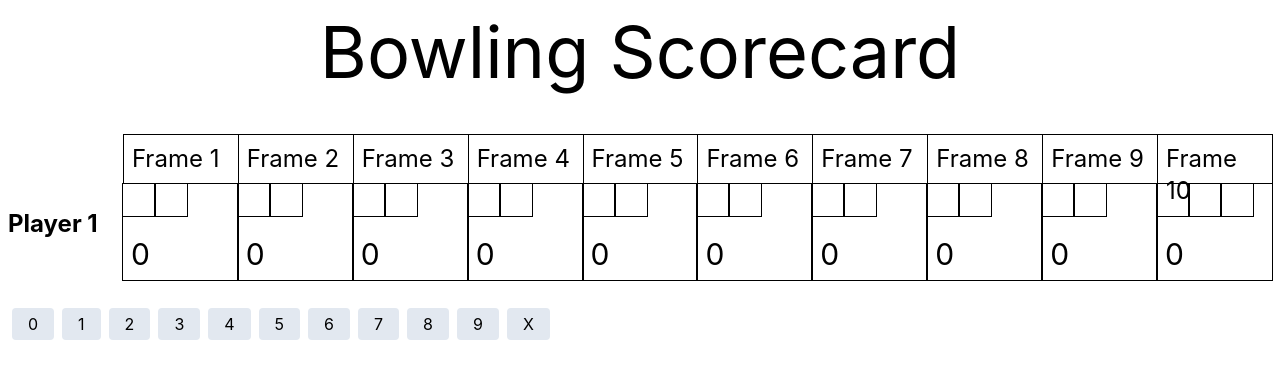
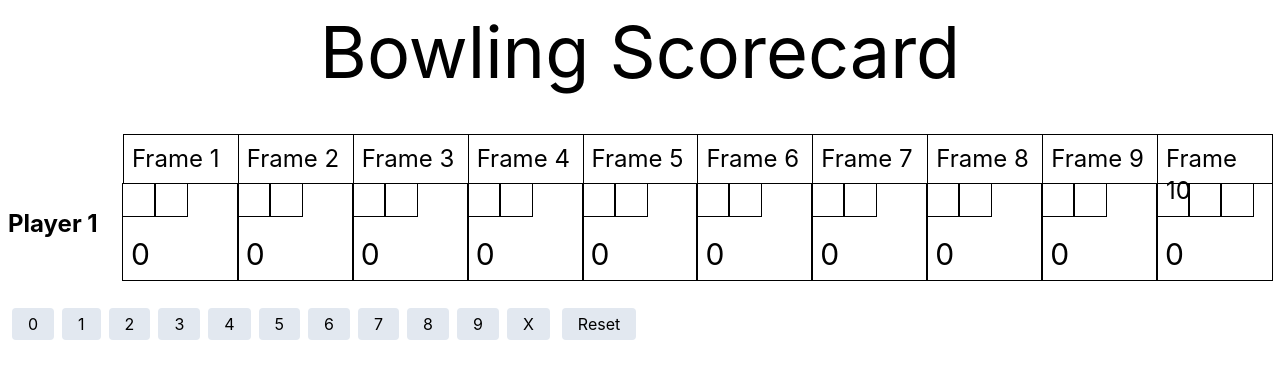
Before and after one commit to puyanwei/bowling-score-card, a Next.js app: page / in a window 1280 px wide. Shown: the top 378 px of the page. Built offline with nearby package versions, Linux system fonts and the light colour scheme.

Commit message:
Add initial render test, added reset button

```diff
--- a/components/BowlingPage.tsx
+++ b/components/BowlingPage.tsx
@@ -30,9 +30,16 @@ export function BowlingPage() {
     setIsFirstBowl(!isFirstBowl)
     if (isFirstBowl === false) setFrameNumber(frameNumber + 1)
   }
-  console.log({ remainingPins })
+
+  function reset() {
+    setScoreCard(initialScoreCard)
+    setIsFirstBowl(true)
+    setFrameNumber(0)
+    setRemainingPins(10)
+  }
+
   return (
-    <>
+    <div data-testid='bowling-page'>
       <h1 className='mt-4 text-center text-7xl'>Bowling Scorecard</h1>
       {scoreCard.map((player, index) => (
         <Player scoreCard={player} key={index} />
@@ -49,8 +56,14 @@ export function BowlingPage() {
             {score}
           </button>
         ))}
+        <button
+          className='px-4 py-1 mx-2 rounded bg-slate-200 hover:bg-slate-800 hover:text-white'
+          onClick={() => reset()}
+        >
+          Reset
+        </button>
       </div>
-    </>
+    </div>
   )
 }
 
--- a/components/Frame.tsx
+++ b/components/Frame.tsx
@@ -24,20 +24,20 @@ export const Frame = ({
       data-testid={testId}
     >
       <div className='flex'>
-        <span data-testId='first-bowl' className={bowlStyle}>
+        <span data-testid='first-bowl' className={bowlStyle}>
           {first}
         </span>
-        <span data-testId='second-bowl' className={bowlStyle}>
+        <span data-testid='second-bowl' className={bowlStyle}>
           {second}
         </span>
         {isTenthFrame && (
-          <span data-testId='third-bowl' className={bowlStyle}>
+          <span data-testid='third-bowl' className={bowlStyle}>
             {third}
           </span>
         )}
       </div>
       <div className='flex flex-grow' />
-      <div data-testId='total-score' className='p-2 text-3xl'>
+      <div data-testid='total-score' className='p-2 text-3xl'>
         {totalScore}
       </div>
     </div>
```
Also changed, not shown: 2 other files (tests, documents, lock files or other folders).
